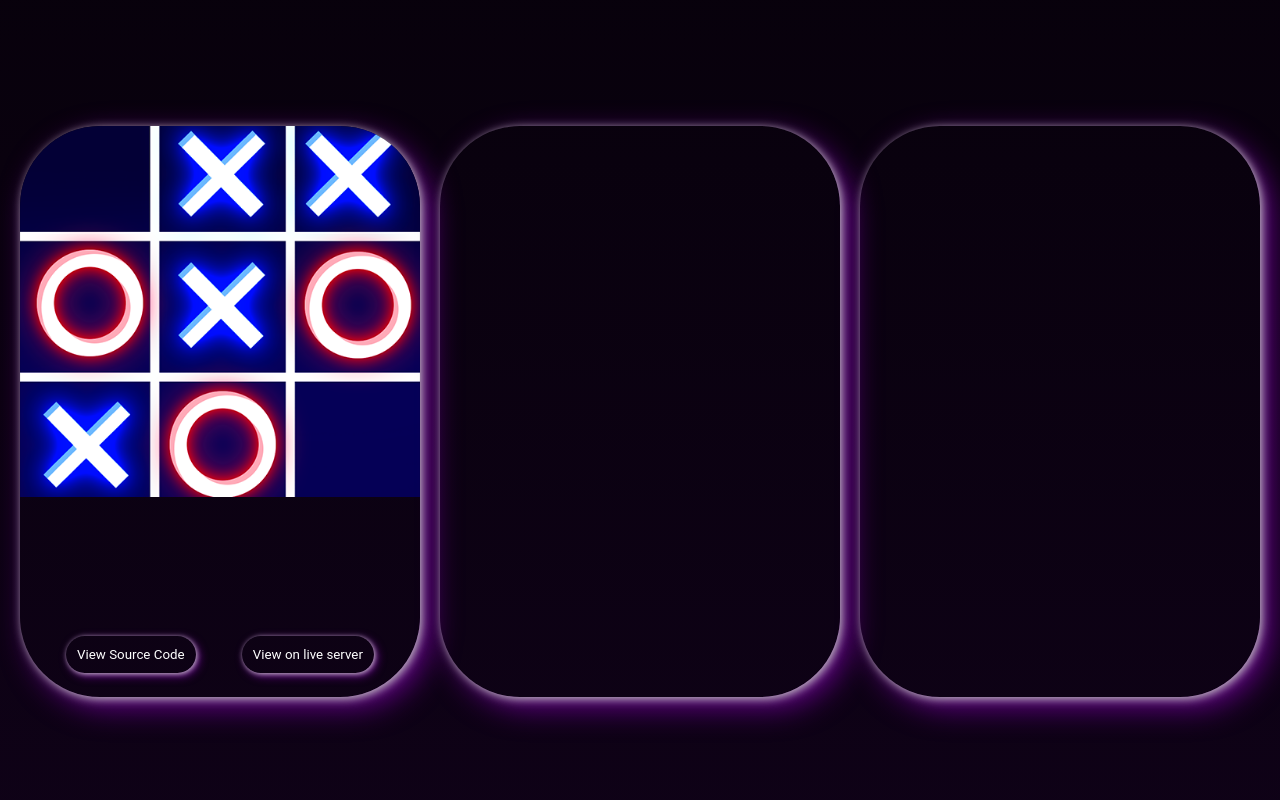
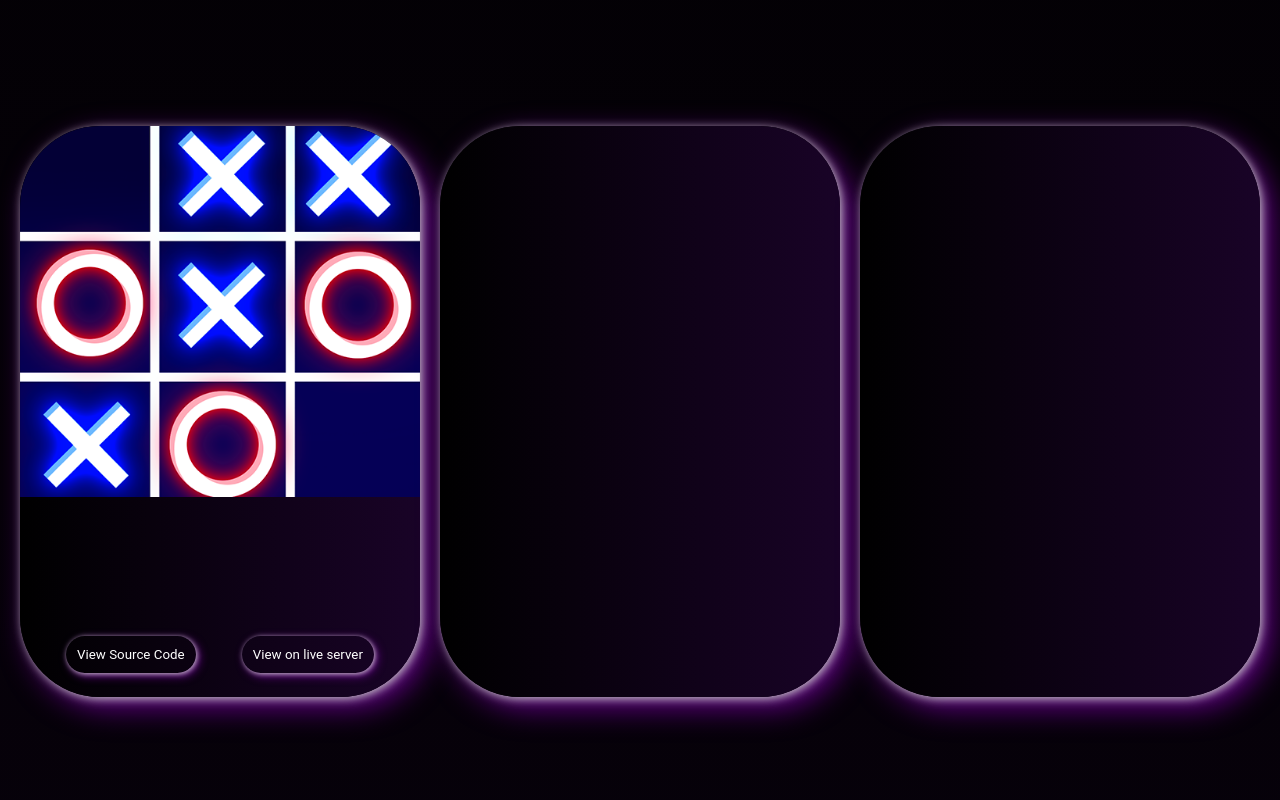
Before and after one commit to nikithebot/kush-portfolio, a plain HTML site: page index.html in a window 1280 px wide. Shown: the part 900-1700 px from the top of the page. Drawn offline with nearby package versions, Linux system fonts and the light colour scheme; animation ran at ten frames a second.

Commit message:
Added cards in work section

```diff
--- a/index.html
+++ b/index.html
@@ -48,7 +48,7 @@
             <div><h1>My Digital Playground , built with ❤️</h1></div>
             <div class="cards">
                 <div class="card">
-                    <div class="image"><img src="assests/tictactoe.png" alt=""></div>
+                    <div class="image"><a href="https://tic-tac-7bcm6ayl3-nixsss-projects.vercel.app" target="_blank"><img src="assests/tictactoe.png" alt=""></a></div>
                     <div class="techstack"></div>
                     <div class="present-live">
 
@@ -84,7 +84,7 @@
 
        <div id="icon-links">
         <a href="https://www.linkedin.com/in/kushmitashah/" target="_blank"><i class="fa-brands fa-linkedin-in"></i></a>
-        <a href="#"><i class="fa-brands fa-github"></i></a>
+        <a href="https://github.com/nikithebot" target="_blank"><i class="fa-brands fa-github"></i></a>
         <a href="#"><i class="fa-solid fa-at"></i></a>
         <a href="work_with_us.html" target="blank"><i class="fa-brands fa-telegram"></i></a>
        </div>
--- a/style.css
+++ b/style.css
@@ -10,6 +10,7 @@ html, body{
     background: linear-gradient(to bottom, #010103, #09011a, #130431);
     background: linear-gradient(to top, #0a0020, #160040);
     background: linear-gradient(to top, rgb(25, 3, 39), rgb(0, 0, 0));
+    background: linear-gradient(to top, rgb(11, 2, 17), rgb(0, 0, 0));
     color: white;
     z-index: 0;
     min-height: 100vh;
@@ -168,6 +169,7 @@ h1{
     background: transparent;
     display: flex;
     flex-direction: column;
+    justify-content: center;
     /* background-color: #00b6aa; */
 }
 
@@ -198,6 +200,8 @@ h1{
     box-shadow: 2px 2px 10px silver, 10px 10px 30px rgb(103, 0, 141);
     display: flex;
     flex-direction: column;
+    backdrop-filter: blur(8px);
+    background: linear-gradient(90deg, black, rgb(25, 3, 39));
 }
 
 .card:hover{
```
